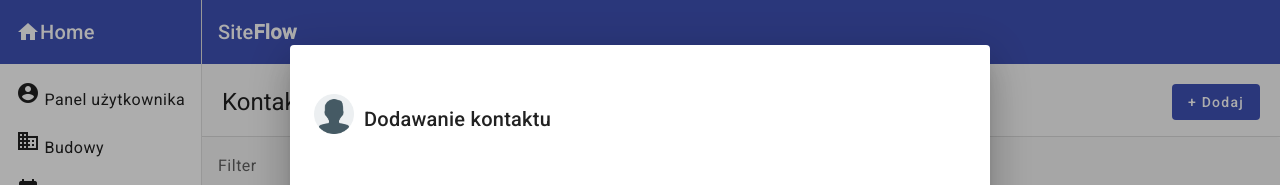
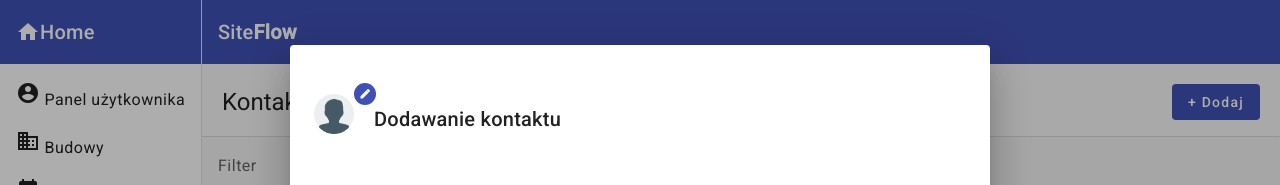
Before and after one commit to akrzeminska/site-flow, an Angular app: page /contacts in a window 1280 px wide. Both pictures are taken after a click on the button "+ Dodaj". Shown: the top 185 px of the page. Built offline with nearby package versions, Linux system fonts and the light colour scheme.

Commit message:
creates badge to edit contact avatar in form

```diff
--- a/src/app/features/contacts/components/contact-avatar/contact-avatar.component.html
+++ b/src/app/features/contacts/components/contact-avatar/contact-avatar.component.html
@@ -1,4 +1,4 @@
-<div class="avatar-container" *ngIf="source">
+<div class="avatar-container" *ngIf="source" matBadge="edit" matBadgePosition ="above" matBadgeOverlap="false" [matBadgeHidden]="isBadgeHidden">
   <img class="avatar" [src]="source" alt="Avatar">
 </div>
 <div *ngIf="!source">
--- a/src/app/features/contacts/components/contact-avatar/contact-avatar.component.scss
+++ b/src/app/features/contacts/components/contact-avatar/contact-avatar.component.scss
@@ -2,3 +2,7 @@
   width: 40px;
   height: 40px;
 }
+
+.mat-badge-content {
+  font-family: 'Material Icons';
+}
--- a/src/app/features/contacts/components/contact-avatar/contact-avatar.component.ts
+++ b/src/app/features/contacts/components/contact-avatar/contact-avatar.component.ts
@@ -9,6 +9,7 @@ import { Contact } from 'src/app/models/contact.model';
 export class ContactAvatarComponent implements OnInit {
   @Input() contact!: Contact;
   @Input() source: string | undefined;
+  @Input() isBadgeHidden: boolean = true;
 
   ngOnInit(): void {
     console.log(this.contact);
--- a/src/app/features/contacts/components/contact-form/contact-form.component.html
+++ b/src/app/features/contacts/components/contact-form/contact-form.component.html
@@ -2,7 +2,7 @@
     <h2 mat-dialog-title>
         <div class="test2">
             <div>
-                <app-contact-avatar></app-contact-avatar>
+                <app-contact-avatar [isBadgeHidden]="false"></app-contact-avatar>
             </div>
             <div class="header-text">
                 {{ isEditMode ? 'Edytowanie kontaktu' : 'Dodawanie kontaktu'}}
--- a/src/app/features/contacts/components/contact-form/contact-form.component.scss
+++ b/src/app/features/contacts/components/contact-form/contact-form.component.scss
@@ -31,5 +31,5 @@ form {
 }
 
 .header-text {
-    padding-left: 10px;
+    padding-left: 20px;
 }
```
